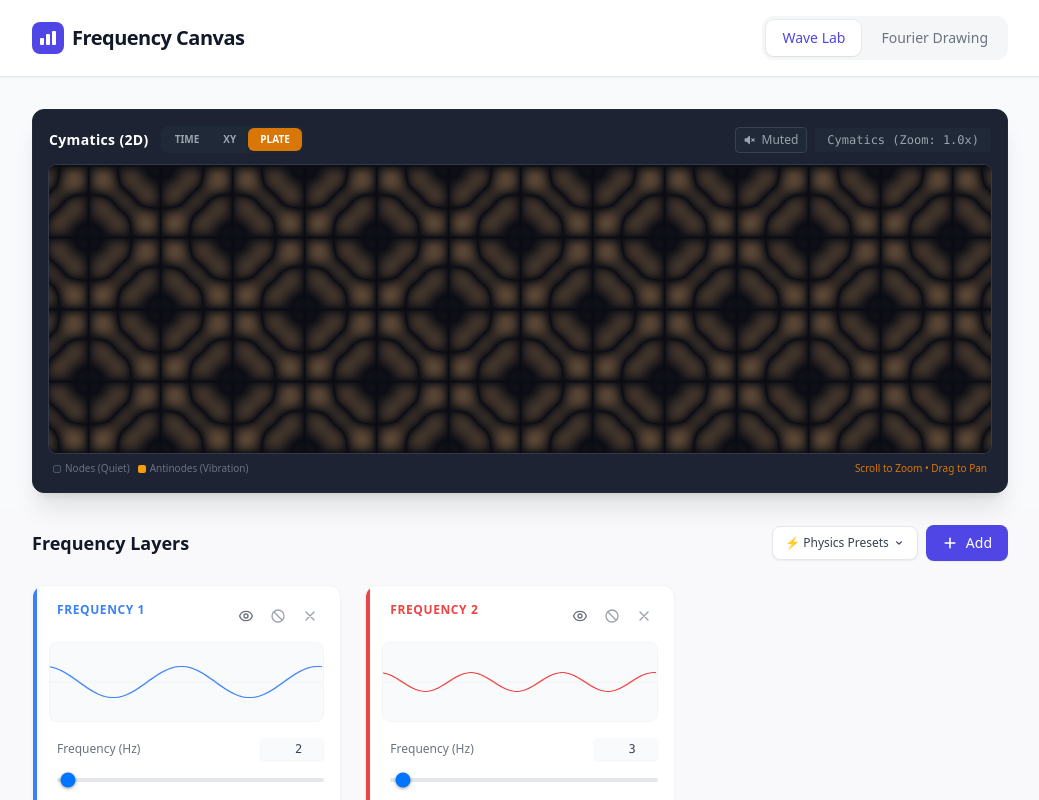
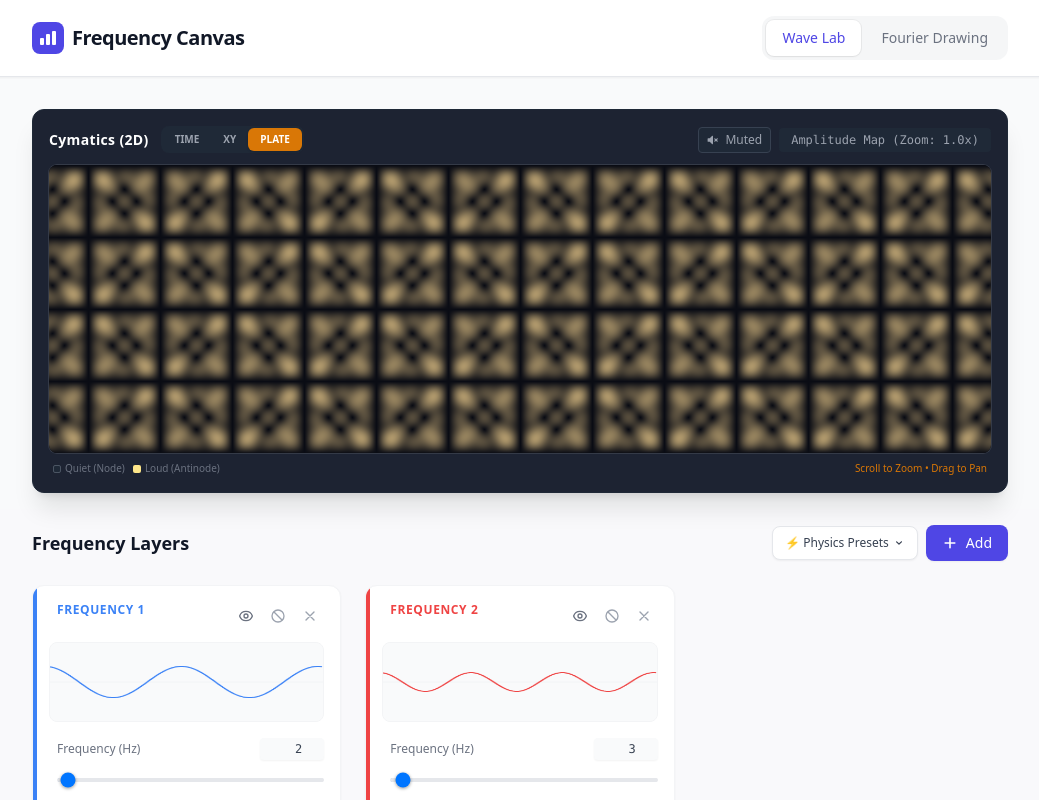
Before and after one commit to Theaxiom/FrequencyCanvas, a React (Vite) app: page / in a window 1280 px wide. Both pictures are taken after a click on the button "PLATE". Shown: the top 800 px of the page, without its empty margins (120-1159 px from the left). Built offline with nearby package versions, Linux system fonts and the light colour scheme.

Commit message:
feat(WaveLab): Optimize wave rendering calculation
Pre-calculates wave parameters and simplifies the rendering loop for improved performance. This change aims to reduce redundant calculations within the main rendering cycle, particularly for standing wave approximations.

```diff
--- a/components/WaveLab/MasterOutput.tsx
+++ b/components/WaveLab/MasterOutput.tsx
@@ -79,7 +79,7 @@ export const MasterOutput: React.FC<MasterOutputProps> = ({ waves }) => {
             ctx.strokeStyle = '#10B981'; // Emerald
             ctx.lineWidth = 3;
             ctx.lineJoin = 'round';
-            ctx.shadowBlur = 8; // Reduced slightly to prevent excessive blooming
+            ctx.shadowBlur = 8;
             ctx.shadowColor = ctx.strokeStyle;
 
             if (activeWaves.length === 0) {
@@ -190,6 +190,15 @@ export const MasterOutput: React.FC<MasterOutputProps> = ({ waves }) => {
             const baseScale = height / 2;
             const currentScale = baseScale * zoom;
 
+            // Optimization: Pre-calculate wave constants
+            const waveParams = activeWaves.map(w => ({
+                amp: w.amp,
+                spatialFreq: w.freq * 2.0 * Math.PI,
+                // The temporal speed factor (Phasor rotation)
+                // This preserves relative phase/beats but removes global strobing
+                angleBase: (w.phase * Math.PI / 180) - (time * w.freq * 5)
+            }));
+
             for (let y = 0; y < height; y++) {
                 // Map screen Y to world Y
                 const ny = (y - cy - pan.y) / currentScale;
@@ -198,40 +207,35 @@ export const MasterOutput: React.FC<MasterOutputProps> = ({ waves }) => {
                     // Map screen X to world X
                     const nx = (x - cx - pan.x) / currentScale;
 
-                    let zSum = 0;
+                    let reSum = 0;
+                    let imSum = 0;
 
-                    for (const w of activeWaves) {
-                        // 2D Standing Wave Approximation
-                        const spatialFreq = w.freq * 2.0;
-                        const phaseRad = (w.phase * Math.PI) / 180;
+                    for (let i = 0; i < waveParams.length; i++) {
+                        const w = waveParams[i];
+                        // Spatial Standing Wave function
+                        const spatialVal = Math.sin(w.spatialFreq * nx) * Math.sin(w.spatialFreq * ny);
 
-                        const spatialVal = Math.sin(spatialFreq * nx * Math.PI) * Math.sin(spatialFreq * ny * Math.PI);
-                        const timeVal = Math.cos(time * 5 + phaseRad);
-
-                        zSum += (w.amp) * spatialVal * timeVal;
+                        // Add to phasor sum
+                        reSum += w.amp * spatialVal * Math.cos(w.angleBase);
+                        imSum += w.amp * spatialVal * Math.sin(w.angleBase);
                     }
 
-                    const amplitude = Math.abs(zSum);
+                    // Magnitude of the complex envelope (eliminates strobing)
+                    const magnitude = Math.sqrt(reSum * reSum + imSum * imSum);
+                    const normalizedAmp = magnitude / totalAmp;
 
-                    // NEW VISUALIZATION MODE: Energy/Displacement
-                    // Old mode: Brightness = 1 - (Amp / Max). This caused flashing white on zero-crossing.
-                    // New mode: Brightness = Amp / Max. This causes fading to dark on zero-crossing (natural).
-
-                    let intensity = amplitude / (totalAmp * 0.7);
-                    intensity = Math.min(1, intensity);
-                    // Slight curve to make vibration patterns pop
-                    intensity = Math.pow(intensity, 0.8);
+                    // Smooth visualization (No noise/grain)
+                    // We map the amplitude directly to brightness with a curve for contrast
+                    const val = Math.min(1, normalizedAmp);
+                    const intensity = Math.pow(val, 1.2);
 
                     const index = (y * width + x) * 4;
 
-                    // Render: Amber/Fire palette for high energy
-                    // Background (Intensity 0): Dark gray/blue
-                    // Peak (Intensity 1): Bright Amber/White
-
-                    data[index]     = 10 + (245 * intensity);  // R
-                    data[index + 1] = 12 + (180 * intensity);  // G
-                    data[index + 2] = 20 + (100 * intensity);   // B
-                    data[index + 3] = 255;                     // Alpha
+                    // Color Palette: Deep Blue (Node) -> White/Gold (Antinode)
+                    data[index]     = 10 + (245 * intensity);
+                    data[index + 1] = 12 + (208 * intensity);
+                    data[index + 2] = 20 + (130 * intensity);
+                    data[index + 3] = 255;
                 }
             }
             ctx.putImageData(imgData, 0, 0);
@@ -270,7 +274,7 @@ export const MasterOutput: React.FC<MasterOutputProps> = ({ waves }) => {
              if (activeWaves.length < 2) setStatus({ text: 'Lissajous needs 2+ layers', type: 'normal' });
              else setStatus({ text: 'XY Phase Plot', type: 'normal' });
         } else if (viewMode === 'chladni') {
-             setStatus({ text: `Cymatics (Zoom: ${zoom.toFixed(1)}x)`, type: 'normal' });
+             setStatus({ text: `Amplitude Map (Zoom: ${zoom.toFixed(1)}x)`, type: 'normal' });
         } else {
              setStatus({ text: 'Composite Wave', type: 'normal' });
         }
@@ -381,11 +385,11 @@ export const MasterOutput: React.FC<MasterOutputProps> = ({ waves }) => {
                     <span className="flex items-center gap-2">
                         <span className="flex items-center gap-1">
                             <span className="w-2 h-2 bg-gray-800 border border-gray-600 rounded-sm"></span>
-                            <span>Nodes (Quiet)</span>
+                            <span>Quiet (Node)</span>
                         </span>
                         <span className="flex items-center gap-1">
-                            <span className="w-2 h-2 bg-amber-500 rounded-sm"></span>
-                            <span>Antinodes (Vibration)</span>
+                            <span className="w-2 h-2 bg-amber-200 rounded-sm"></span>
+                            <span>Loud (Antinode)</span>
                         </span>
                     </span>
                     <span className="font-medium text-amber-600">Scroll to Zoom • Drag to Pan</span>
```
